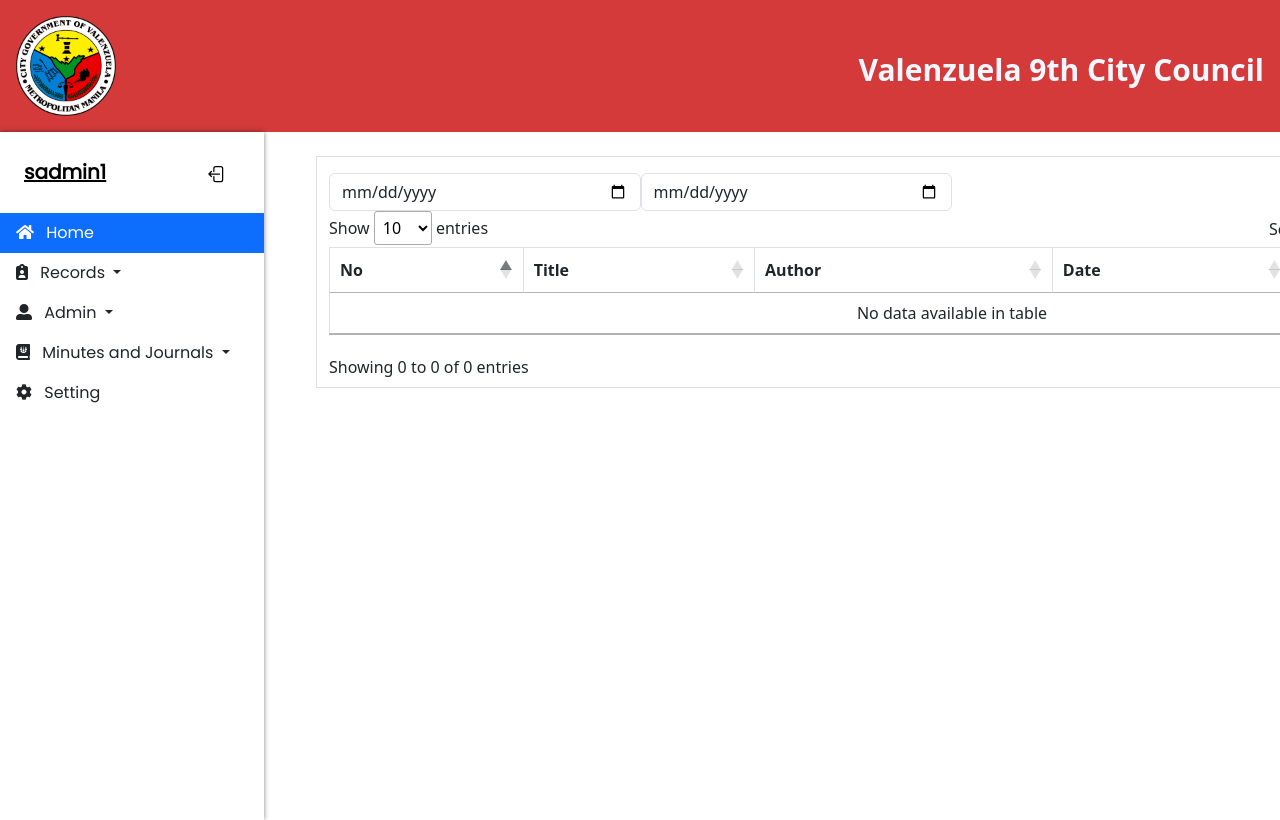
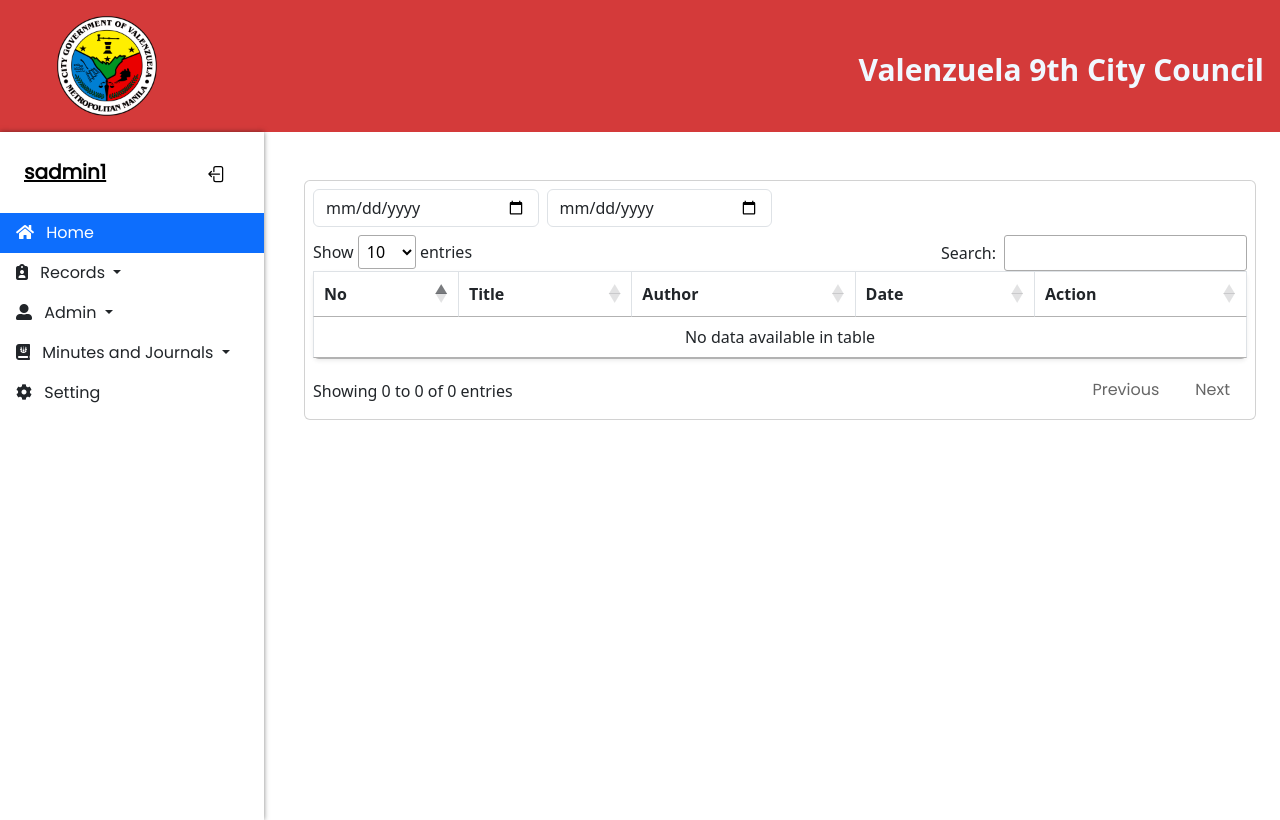
Before and after one commit to enachan1/valenzuela-project, a PHP site: page /superadmin/superadmin.php in a window 1280 px wide. Run offline with PHP 8.4, Linux system fonts and the light colour scheme; a user stored in the database is signed in; data that the repository does not hold is empty; some libraries are stand-ins or nearby versions.

Commit message:
Changes Tab on table and removing some code no longer response

```diff
--- a/styles/superadmin.css
+++ b/styles/superadmin.css
@@ -82,9 +82,6 @@ li {
 
 /* Sidebar collapse */
 
-#sidebar.collapsed {
-    margin-left: -264px;
-}
 
 .main {
     display: flex;
@@ -118,19 +115,9 @@ li {
     border-left: none;
 }
 
-
-.content {
-    flex: 1;
-    max-width: 100vw;
-    width: 100vw;
-}
-
 /* Responsive */
 
-@media screen and (max-width: 768px) {
-    .content {
-        width: auto;
-    }
+@media screen and (max-width: 769px) {
     .custom__image {
         width: 60px;
         height: 60px;
--- a/superadmin/superadmin.php
+++ b/superadmin/superadmin.php
@@ -32,7 +32,7 @@ if (isset($_SESSION['username']) && $_SESSION['userlevel'] === "superadmin") {
             <nav>
                 <div class="row custom-row">
                     <div class="col-md-2 p-3 custom-img">
-                        <img src="../assets/Valenzuela_Seal.png" class="custom__image img-fluid" alt="Sparkle Character">
+                        <img src="../assets/Valenzuela_Seal.png" class="img-fluid custom__image mx-auto" alt="Sparkle Character">
                     </div>
 
                     <div class="col-md-10 p-3 custom-flex">
@@ -44,8 +44,8 @@ if (isset($_SESSION['username']) && $_SESSION['userlevel'] === "superadmin") {
             </nav>
         </header>
         <main>
-            <div class="wrapper">
-                <!-- Sidebar -->
+            <div class="d-flex" id="wrapper">
+                <!-- Sidebar Main-->
                 <aside id="sidebar">
                     <div class="list-group" id="list-tab" role="tablist">
                         <div class="h-100">
@@ -71,7 +71,7 @@ if (isset($_SESSION['username']) && $_SESSION['userlevel'] === "superadmin") {
                                         <i class="fas fa-clipboard-user pe-2"></i> Records
                                     </a>
                                     <div class="collapse" id="recordsSubmenu">
-                                        <a href="#subitem1" class="list-group-item list-group-item-action bs-light tabShow" id="subitem1-tab" aria-expanded="false" role="tab" data-bs-toggle="tab" aria-controls="subitem1">Subitem 1</a>
+                                        <a href="#subitem1" class="list-group-item list-group-item-action bs-light tabShow" id="subitem1-tab" aria-expanded="false" role="tab" data-bs-toggle="tab" aria-controls="subitem1">E-Agenda</a>
                                         <a href="#subitem2" class="list-group-item list-group-item-action bs-light tabShow" id="subitem2-tab" aria-expanded="false" role="tab" data-bs-toggle="tab" aria-controls="subitem1">Subitem 2</a>
                                     </div>
                                 </li>
@@ -113,6 +113,7 @@ if (isset($_SESSION['username']) && $_SESSION['userlevel'] === "superadmin") {
                         </div>
                     </div>
                 </aside>
+                <!-- Sidebar Main end-->
 
                 <!-- Sidebar collapse -->
                 <div class="sidebar-collapse collapser d-md-none">
@@ -164,6 +165,7 @@ if (isset($_SESSION['username']) && $_SESSION['userlevel'] === "superadmin") {
                         </ul>
                     </div>
                 </div>
+            <!-- Sidebar collapse end -->
 
             <!-- Main Component -->
             <div class="main">
@@ -173,19 +175,20 @@ if (isset($_SESSION['username']) && $_SESSION['userlevel'] === "superadmin") {
                             <span class="navbar-toggler-icon"></span>
                         </button>
                     </nav>
+                <div class="container-fluid px-4">
 
+                <!-- Tab Content 1-->
                     <div class="tab-content" id="nav-tabContent">
                         <div class="tab-pane fade show active" id="list-home" role="tabpanel" aria-labelledby="home-tab">
-                            <main class="content px-3 py-2">
+                            <div class="card mt-5 ms-3">
                                 <div class="row">
-                                    <div class="container border mx-5 pt-3 mt-3 me-5">
-                                        <div class="col-sm col-md col-lg">
-                                            <div class="d-flex justify-content-end w-50">
-                                                <input type="date" class="form-control w-50" id="min-date">
+                                    <div class="col-5 col-sm-12">
+                                        <div class="d-flex justify-content-end w-50 mb-2 px-2 mt-2">
+                                            <input type="date" class="form-control w-50 me-2" id="min-date">
                                             <input type="date" class="form-control w-50" id="max-date">
                                         </div>
-                                            <div class="table-responsive-sm table-responsive-md table-responsive-lg">
-                                                <table class="table table-bordered" id="list-agenda">
+                                            <div class="table-responsive px-2 mb-2">
+                                                <table class="table table-bordered bg-white rounded shadow-sm table-hover" id="list-agenda">
                                                     <thead>
                                                         <th>No</th>
                                                         <th>Title</th>
@@ -240,9 +243,10 @@ if (isset($_SESSION['username']) && $_SESSION['userlevel'] === "superadmin") {
                                             </div>
                                         </div>
                                     </div>
-                            </main>
                         </div>
+                        <!-- Tab Content 1 End-->
 
+                        <!-- Tab Content 2-->
                         <div class="tab-pane fade show" id="subitem1" role="tabpanel" aria-labelledby="subitem1-tab">
                             <main class="content px-3 py-2">
                                 <div class="container-fluid">
@@ -251,7 +255,9 @@ if (isset($_SESSION['username']) && $_SESSION['userlevel'] === "superadmin") {
                                 </div>
                             </main>
                         </div>
+                        <!-- Tab Content 2 End-->
 
+                        <!-- Tab Content 3-->
                         <div class="tab-pane fade show" id="subitem2" role="tabpanel" aria-labelledby="subitem2-tab">
                             <main class="content px-3 py-2">
                                 <div class="container-fluid">
@@ -260,7 +266,9 @@ if (isset($_SESSION['username']) && $_SESSION['userlevel'] === "superadmin") {
                                 </div>
                             </main>
                         </div>
+                        <!-- Tab Content 3 End-->
 
+                        <!-- Tab Content 4-->
                         <div class="tab-pane fade" id="list-settings" role="tabpanel" aria-labelledby="settings-tab">
                             <main class="content px-3 py-2">
                                 <div class="container-fluid">
@@ -269,8 +277,9 @@ if (isset($_SESSION['username']) && $_SESSION['userlevel'] === "superadmin") {
                                 </div>
                             </main>
                         </div>
+                        <!-- Tab Content 4 End-->
 
-
+                        <!-- Tab Content 5-->
                         <div class="tab-pane fade" id="list-agenda" role="tabpanel" aria-labelledby="list-agenda-list">
                             <main class="content px-3 py-2">
                                 <section>
@@ -292,8 +301,10 @@ if (isset($_SESSION['username']) && $_SESSION['userlevel'] === "superadmin") {
                                 </section>
                             </main>
                         </div>
+                        <!-- Tab Content 5 End-->
 
 
+                    </div>
                 </div>
             </div>
 
```
Also changed, not shown: scripts/side-nav.js (+0 -66 lines). Lines whose indentation alone changed are shown as unchanged.
